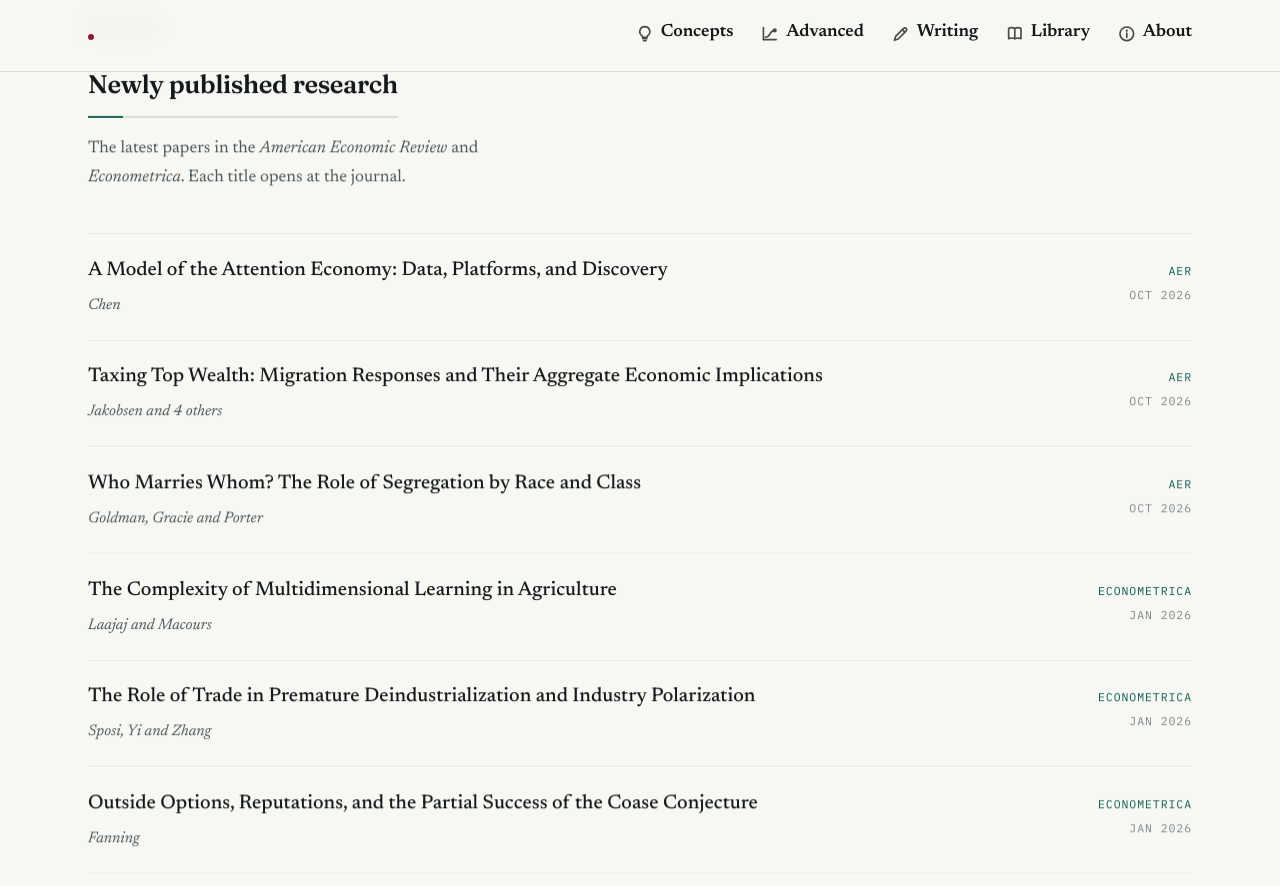
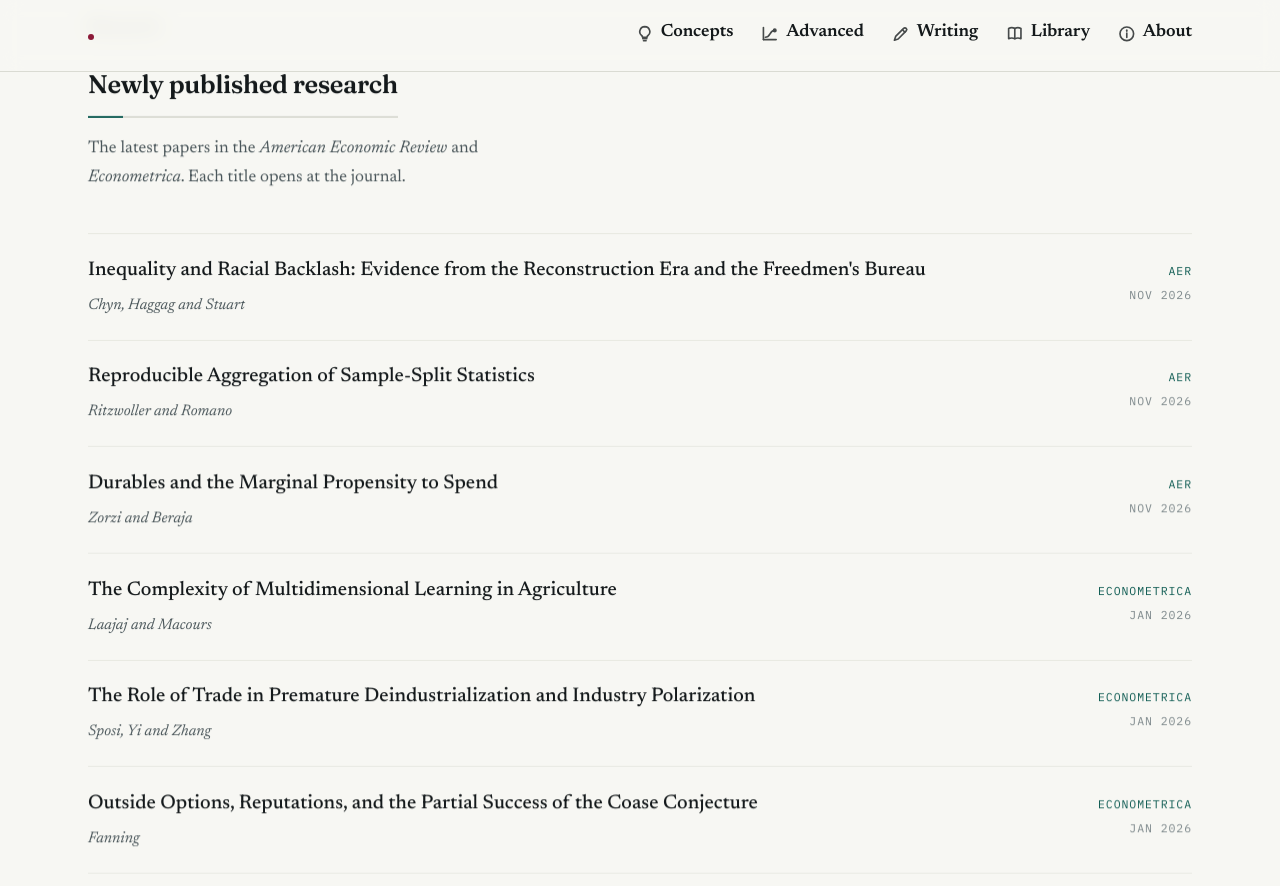
Before and after one commit to BeautifulEconomics/beautifuleconomics.github.io, a Jekyll site: the page built from index.html, in a window 1280 px wide and 900 px high, scrolled down 2567 px. Shown: the top 886 px of the window. Built offline with Jekyll 4.4.1, drawn with Linux system fonts in a browser that asks for light colours.

Commit message:
Refresh newly published research

```diff
--- a/_data/papers.yml
+++ b/_data/papers.yml
@@ -1,23 +1,23 @@
 # Written automatically by scripts/fetch_papers.py.
 # Do not edit by hand - the next scheduled run overwrites it.
 # Title, authors and DOI link only. Every link opens at the publisher.
-generated: "2026-10-26"
+generated: "2026-11-02"
 items:
-  - title: "A Model of the Attention Economy: Data, Platforms, and Discovery"
-    authors: "Chen"
+  - title: "Inequality and Racial Backlash: Evidence from the Reconstruction Era and the Freedmen's Bureau"
+    authors: "Chyn, Haggag and Stuart"
     journal: "AER"
-    url: "https://doi.org/10.1257/aer.20240651"
-    date: "2026-10-01"
-  - title: "Taxing Top Wealth: Migration Responses and Their Aggregate Economic Implications"
-    authors: "Jakobsen and 4 others"
+    url: "https://doi.org/10.1257/aer.20241561"
+    date: "2026-11-01"
+  - title: "Reproducible Aggregation of Sample-Split Statistics"
+    authors: "Ritzwoller and Romano"
     journal: "AER"
-    url: "https://doi.org/10.1257/aer.20241596"
-    date: "2026-10-01"
-  - title: "Who Marries Whom? The Role of Segregation by Race and Class"
-    authors: "Goldman, Gracie and Porter"
+    url: "https://doi.org/10.1257/aer.20231651"
+    date: "2026-11-01"
+  - title: "Durables and the Marginal Propensity to Spend"
+    authors: "Zorzi and Beraja"
     journal: "AER"
-    url: "https://doi.org/10.1257/aer.20250115"
-    date: "2026-10-01"
+    url: "https://doi.org/10.1257/aer.20240666"
+    date: "2026-11-01"
   - title: "The Complexity of Multidimensional Learning in Agriculture"
     authors: "Laajaj and Macours"
     journal: "Econometrica"
```
